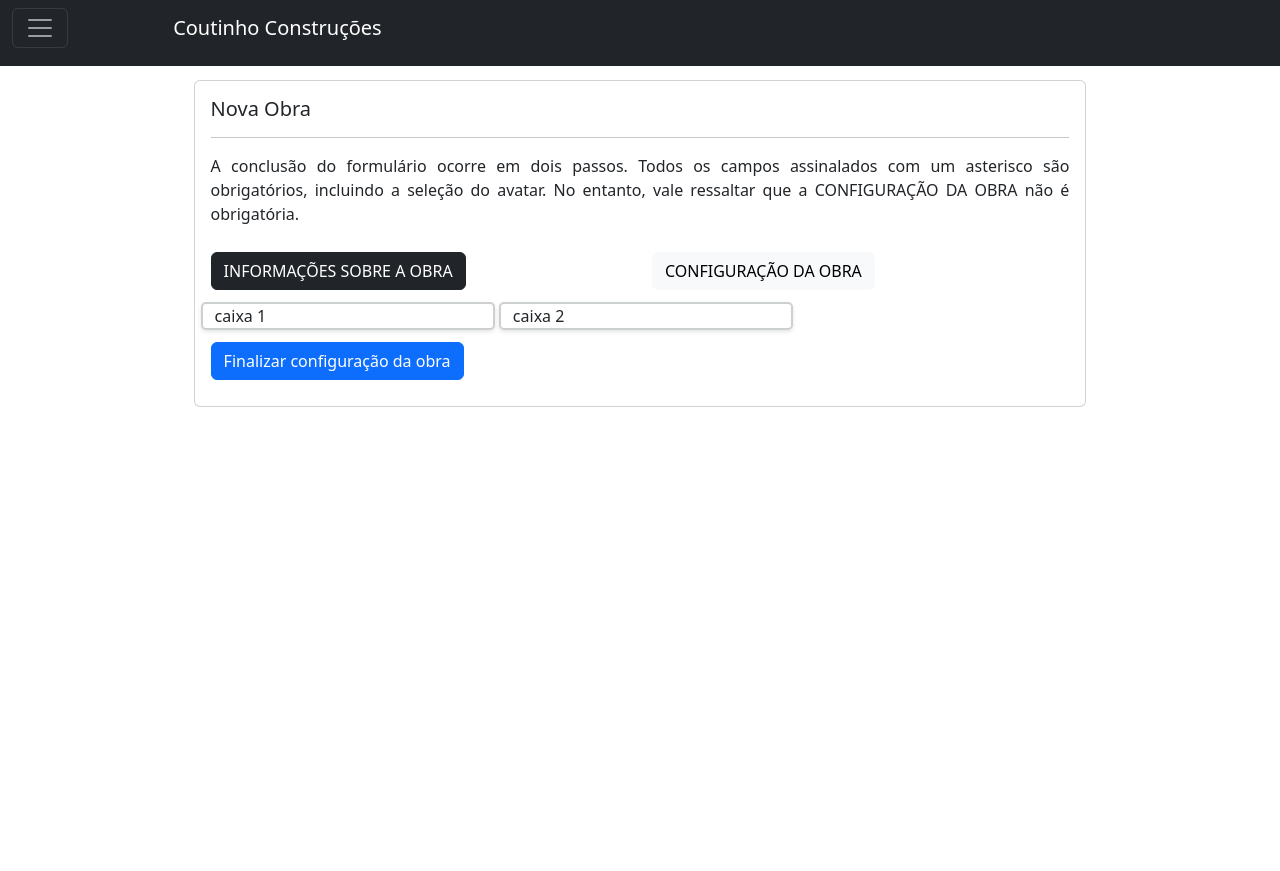
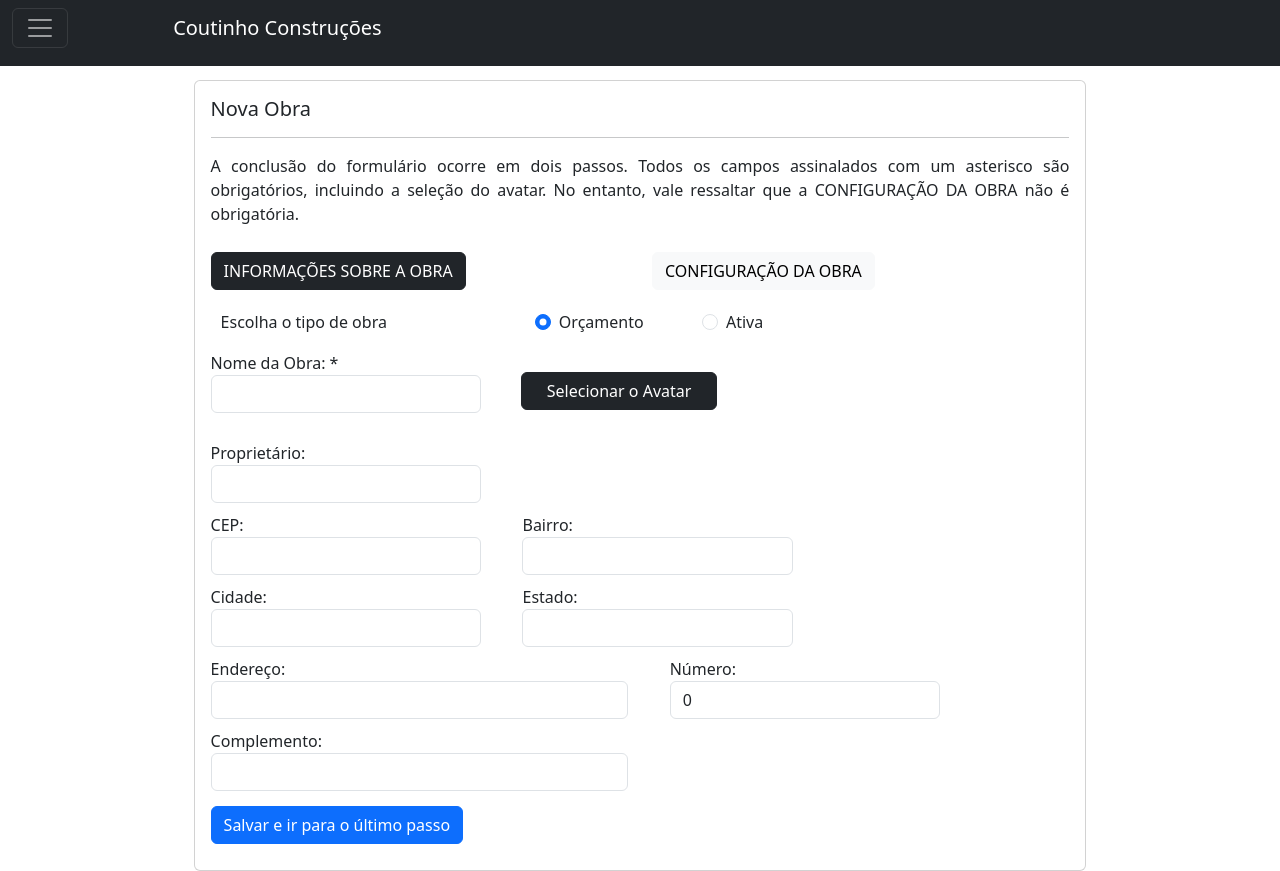
Before and after one commit to wladyband/dashBoard-model, a React (Create React App) app: page / in a window 1280 px wide. Before the commit the page ends 800 px from the top, so only its background shows below. Built offline with nearby package versions, Linux system fonts and the light colour scheme.

Commit message:
criando segunda tela para cadastramento da obra

```diff
--- a/src/App.js
+++ b/src/App.js
@@ -9,6 +9,7 @@ import RegisterUser from "./views/user/registerUser";
 import Navbar from "./views/components/navbar";
 import CreatingConstruction from "./views/construction/creatingPrimaryConstruction";
 import CreatingSecondaryConstruction from "./views/construction/creatingSecondaryConstruction";
+import CreatingPrimaryConstruction from "./views/construction/creatingPrimaryConstruction";
 
 class App extends React.Component {
  render(){
@@ -16,7 +17,7 @@ class App extends React.Component {
     <>
     <Navbar/>
       <div>
-        <CreatingSecondaryConstruction/>
+        <CreatingPrimaryConstruction/>
       </div>
     </>
   )
--- /dev/null
+++ b/src/views/construction/components/firstColumn.js
@@ -0,0 +1,25 @@
+import React from 'react';
+
+const wordsWithIcons = [
+  { word: 'Maçã' },
+  { word: 'Banana' },
+  { word: 'Pera' },
+];
+
+function FirstColumn({ onWordSelect }) {
+  return (
+    <div className="column text_step_combo">
+       <span style={{ marginBottom: '10px' }}>Todas as etapas</span>
+      <ul className='list-unstyled'>
+        {wordsWithIcons.map(({ word, icon }) => (
+          <li key={word} onClick={() => onWordSelect(word)}>
+            <span>{word}</span>
+              <i className={`bi bi-patch-check`} style={{ marginLeft: '5px' }}></i>
+          </li>
+        ))}
+      </ul>
+    </div>
+  );
+}
+
+export default FirstColumn;
--- /dev/null
+++ b/src/views/construction/components/secondColumn.js
@@ -0,0 +1,19 @@
+import React from 'react';
+
+function SecondColumn({ selectedWords, onWordRemove }) {
+  return (
+    <div className="column text_step_combo">
+      <span >Etapas da obra</span>
+      <ul className='list-unstyled'>
+        {selectedWords.map((word, index) => (
+          <li key={index} onClick={() => onWordRemove(index)}>
+           <span>{word}</span>
+              <i className={`bi bi-patch-minus-fill`} style={{ marginLeft: '5px' }}></i>
+          </li>
+        ))}
+      </ul>
+    </div>
+  );
+}
+
+export default SecondColumn;
--- a/src/views/construction/creatingPrimaryConstruction.js
+++ b/src/views/construction/creatingPrimaryConstruction.js
@@ -2,44 +2,31 @@ import React from 'react';
 import Card from '../components/card';
 import FormGroup from '../components/form-group';
 import '../css/button.css';
+import Construction from '../model/Construction';
 
 class CreatingPrimaryConstruction extends React.Component {
 
   constructor(props) {
     super(props);
     this.state = {
-         nameOfTheWork: '',
-        propertyOwner: '',
-        zipCode: '',
-        cityNeighborhood: '',
-        city: '',
-        cityStatus: '',
-        cityAddress: '',
-        addressNumber: '',
-        complement: '',
-        selectedOption: 'Orçamento',
+      construction: new Construction(),
     };
   }
 
     saveWorkRecord = () =>{
-        console.log('Nome da Obra: ', this.state.nameOfTheWork)
-        console.log('Nome do Proprietário: ', this.state.propertyOwner)
-        console.log('CEP: ', this.state.zipCode)
-        console.log('Endereo da cidade: ', this.state.cityAddress)
-        console.log('Bairro da cidade: ', this.state.cityNeighborhood)
-        console.log('Nome da cidade: ', this.state.city)
-        console.log('Estado da cidade: ', this.state.cityStatus)
-        console.log('Número do endereço: ', this.state.addressNumber)
-        console.log('Complemento: ', this.state.complement)
-        console.log('Tipo de obra selecionado:', this.state.selectedOption);
+      console.log('Dados do Formulário: ', this.state.construction);
     }
 
 
-   handleOptionChange = (event, component) => {
+handleOptionChange = (event) => {
   this.setState({
+    construction: {
+      ...this.state.construction,
       selectedOption: event.target.value,
+    },
   });
 };
+
 
   render() {
     return (
@@ -72,8 +59,8 @@ class CreatingPrimaryConstruction extends React.Component {
                         className="form-check-input"
                         name="constructionType"
                         value="Orçamento"
-                        checked={this.state.selectedOption === 'Orçamento'}
-                        onChange={(event) => this.handleOptionChange(event, event.target)}
+                        checked={this.state.construction.selectedOption === 'Orçamento'}
+                        onChange={(event) => this.handleOptionChange(event)}
                       />
                       Orçamento
                     </label>
@@ -87,20 +74,22 @@ class CreatingPrimaryConstruction extends React.Component {
                         className="form-check-input"
                         name="constructionType"
                         value="Ativa"
-                        checked={this.state.selectedOption === 'Ativa'}
-                        onChange={this.handleOptionChange}
+                        checked={this.state.construction.selectedOption === 'Ativa'}
+                        onChange={(event) => this.handleOptionChange(event)}
                       />
                       Ativa
                     </label>
                   </div>
                 </div>
               </div>
+
               <div className="row">
                 <div className='col-lg-4' >
                 <FormGroup label="Nome da Obra: *" htmlFor="">
-                              <input type="text"
-                              value={this.state.nameOfTheWork}
-                              onChange={(e) => this.setState({ nameOfTheWork: e.target.value })}
+                  <input
+                    type="text"
+                    value={this.state.construction.nameOfTheWork}
+                    onChange={(e) => this.setState({ construction: { ...this.state.construction, nameOfTheWork: e.target.value } })}
                     id="inputNameOfTheWork"
                     className="form-control"
                   />
@@ -114,14 +103,21 @@ class CreatingPrimaryConstruction extends React.Component {
               </div>
                <div className="row">
                 <div className='col-lg-4' style={{ marginRight: '2.0%'}}>
-                   <FormGroup label="Proprietário:" htmlFor="" >
-                              <input type="text"
-                              value={this.state.propertyOwner}
-                              onChange={(e) => this.setState({ propertyOwner : e.target.value })}
+               <FormGroup label="Proprietário:" htmlFor="">
+                  <input
+                    type="text"
+                    value={this.state.construction.propertyOwner}
+                    onChange={(e) => this.setState({
+                      construction: {
+                        ...this.state.construction,
+                        propertyOwner: e.target.value
+                      }
+                    })}
                     id="inputPropertyOwner"
                     className="form-control"
                   />
                 </FormGroup>
+
                 </div>
                 <div className='col-lg-6'>
                     {/* <FormGroup label="Email:" htmlFor="">
@@ -133,83 +129,129 @@ class CreatingPrimaryConstruction extends React.Component {
                 </div>
               </div>
             <div className="row">
-                <div className='col-lg-4' style={{ marginRight: '2.0%'}}>
-                   <FormGroup label="CEP:" htmlFor="" >
-                              <input type="text"
-                              value={this.state.zipCode}
-                              onChange={(e) => this.setState({ zipCode : e.target.value })}
+              <div className='col-lg-4' style={{ marginRight: '2.0%' }}>
+                <FormGroup label="CEP:" htmlFor="">
+                  <input
+                    type="text"
+                    value={this.state.construction.zipCode}
+                    onChange={(e) => this.setState({
+                      construction: {
+                        ...this.state.construction,
+                        zipCode: e.target.value
+                      }
+                    })}
                     id="inputZipCode"
                     className="form-control"
                   />
                 </FormGroup>
               </div>
-                  <div className='col-lg-4' style={{ marginRight: '2.0%'}}>
-                   <FormGroup label="Bairro:" htmlFor="" >
-                              <input type="text"
-                              value={this.state.cityNeighborhood}
-                              onChange={(e) => this.setState({ cityNeighborhood : e.target.value })}
+              <div className='col-lg-4' style={{ marginRight: '2.0%' }}>
+                <FormGroup label="Bairro:" htmlFor="">
+                  <input
+                    type="text"
+                    value={this.state.construction.cityNeighborhood}
+                    onChange={(e) => this.setState({
+                      construction: {
+                        ...this.state.construction,
+                        cityNeighborhood: e.target.value
+                      }
+                    })}
                     id="inputCityNeighborhood"
                     className="form-control"
                   />
                 </FormGroup>
               </div>
             </div>
+
            <div className="row">
-                <div className='col-lg-4' style={{ marginRight: '2.0%'}}>
-                   <FormGroup label="Cidade:" htmlFor="" >
-                              <input type="text"
-                              value={this.state.city}
-                              onChange={(e) => this.setState({ city : e.target.value })}
+              <div className='col-lg-4' style={{ marginRight: '2.0%' }}>
+                <FormGroup label="Cidade:" htmlFor="">
+                  <input
+                    type="text"
+                    value={this.state.construction.city}
+                    onChange={(e) => this.setState({
+                      construction: {
+                        ...this.state.construction,
+                        city: e.target.value
+                      }
+                    })}
                     id="inputCity"
                     className="form-control"
                   />
                 </FormGroup>
               </div>
-                  <div className='col-lg-4' style={{ marginRight: '2.0%'}}>
-                   <FormGroup label="Estado:" htmlFor="" >
-                              <input type="text"
-                              value={this.state.cityStatus}
-                              onChange={(e) => this.setState({ cityStatus : e.target.value })}
+              <div className='col-lg-4' style={{ marginRight: '2.0%' }}>
+                <FormGroup label="Estado:" htmlFor="">
+                  <input
+                    type="text"
+                    value={this.state.construction.cityStatus}
+                    onChange={(e) => this.setState({
+                      construction: {
+                        ...this.state.construction,
+                        cityStatus: e.target.value
+                      }
+                    })}
                     id="inputCityStatus"
                     className="form-control"
                   />
                 </FormGroup>
               </div>
             </div>
+
               <div className="row">
-                <div className='col-lg-6' style={{ marginRight: '2.0%'}}>
-                   <FormGroup label="Endereço:" htmlFor="" >
-                              <input type="text"
-                              value={this.state.cityAddress}
-                              onChange={(e) => this.setState({ cityAddress : e.target.value })}
+                <div className='col-lg-6' style={{ marginRight: '2.0%' }}>
+                  <FormGroup label="Endereço:" htmlFor="">
+                    <input
+                      type="text"
+                      value={this.state.construction.cityAddress}
+                      onChange={(e) => this.setState({
+                        construction: {
+                          ...this.state.construction,
+                          cityAddress: e.target.value
+                        }
+                      })}
                       id="inputCityAddress"
                       className="form-control"
                     />
                   </FormGroup>
                 </div>
                 <div className='col-lg-4'>
-                    <FormGroup label="Número:" htmlFor="" >
-                              <input type="text"
-                              value={this.state.addressNumber}
-                              onChange={(e) => this.setState({ addressNumber : e.target.value })}
+                  <FormGroup label="Número:" htmlFor="">
+                    <input
+                      type="text"
+                      value={this.state.construction.addressNumber}
+                      onChange={(e) => this.setState({
+                        construction: {
+                          ...this.state.construction,
+                          addressNumber: e.target.value
+                        }
+                      })}
                       id="inputAddressNumber"
                       className="form-control"
                     />
                   </FormGroup>
                 </div>
               </div>
+
          <div className="row">
             <div className='col-lg-6'>
-                    <FormGroup label="Complemento:" htmlFor="" >
-                              <input type="text"
-                              value={this.state.complement}
-                              onChange={(e) => this.setState({ complement : e.target.value })}
+              <FormGroup label="Complemento:" htmlFor="">
+                <input
+                  type="text"
+                  value={this.state.construction.complement}
+                  onChange={(e) => this.setState({
+                    construction: {
+                      ...this.state.construction,
+                      complement: e.target.value
+                    }
+                  })}
                   id="inputComplement"
                   className="form-control"
                 />
               </FormGroup>
             </div>
           </div>
+
                 <button onClick={this.saveWorkRecord} type="button" className="btn btn-primary">
                                 Salvar e ir para o último passo
                 </button>
--- a/src/views/construction/creatingSecondaryConstruction.js
+++ b/src/views/construction/creatingSecondaryConstruction.js
@@ -2,45 +2,41 @@ import React from 'react';
 import Card from '../components/card';
 import FormGroup from '../components/form-group';
 import '../css/button.css';
-import './styles/creatingSecondaryConstruction.css'
+import './styles/creatingSecondaryConstruction.css';
+import FirstColumn from './components/firstColumn';
+import SecondColumn from './components/secondColumn';
 
 class CreatingSecondaryConstruction extends React.Component {
-
   constructor(props) {
     super(props);
     this.state = {
-         nameOfTheWork: '',
-        propertyOwner: '',
-        zipCode: '',
-        cityNeighborhood: '',
-        city: '',
-        cityStatus: '',
-        cityAddress: '',
-        addressNumber: '',
-        complement: '',
-        selectedOption: 'Orçamento',
+      nameOfTheWork: '',
+      selectedWords: [],
     };
   }
 
-    saveWorkRecord = () =>{
-        console.log('Nome da Obra: ', this.state.nameOfTheWork)
-        console.log('Nome do Proprietário: ', this.state.propertyOwner)
-        console.log('CEP: ', this.state.zipCode)
-        console.log('Endereo da cidade: ', this.state.cityAddress)
-        console.log('Bairro da cidade: ', this.state.cityNeighborhood)
-        console.log('Nome da cidade: ', this.state.city)
-        console.log('Estado da cidade: ', this.state.cityStatus)
-        console.log('Número do endereço: ', this.state.addressNumber)
-        console.log('Complemento: ', this.state.complement)
-        console.log('Tipo de obra selecionado:', this.state.selectedOption);
+  saveWorkRecord = () => {
+    console.log('Nome da Obra: ', this.state.nameOfTheWork);
+    console.log('Palavras Selecionadas: ', this.state.selectedWords);
+  };
+
+  handleWordSelect = (word) => {
+    if (!this.state.selectedWords.includes(word)) {
+      this.setState((prevState) => ({
+        selectedWords: [...prevState.selectedWords, word],
+      }), () => {
+        console.log('Palavras Selecionadas Atualizadas:', this.state.selectedWords);
+      });
     }
+  };
 
-
-   handleOptionChange = (event, component) => {
-        this.setState({
-            selectedOption: event.target.value,
-        });
-    };
+ handleWordRemove = (index) => {
+    const updatedSelectedWords = [...this.state.selectedWords];
+    updatedSelectedWords.splice(index, 1);
+    this.setState({ selectedWords: updatedSelectedWords }, () => {
+      console.log('Palavras Selecionadas Atualizadas:', this.state.selectedWords);
+    });
+  };
 
   render() {
     return (
@@ -48,29 +44,20 @@ class CreatingSecondaryConstruction extends React.Component {
         <div className='row'>
           <div className="col-md-12 mx-auto d-flex align-items-center">
             <Card title='Nova Obra' style={{ width: '80%', margin: 'auto'}}>
+
               <div className="row">
-                <div className='col-lg-12'>
-                  <p style={{ textAlign: 'justify' }}>A conclusão do formulário ocorre em dois passos. Todos os campos assinalados com um asterisco são obrigatórios, incluindo a seleção do avatar. No entanto, vale ressaltar que a CONFIGURAÇÃO DA OBRA não é obrigatória.</p>
+                <div className="col-md-5 step_combo">
+                  <FirstColumn onWordSelect={this.handleWordSelect} />
+                </div>
+                <div className="col-md-5 step_combo">
+                  <SecondColumn
+                    selectedWords={this.state.selectedWords}
+                    onWordRemove={this.handleWordRemove}
+                  />
                 </div>
               </div>
-              <div className="row">
-                <div className='col-lg-6'>
-                  <button type="button" className="btn btn-dark" >INFORMAÇÕES SOBRE A OBRA</button>
-                </div>
-                <div className='col-lg-6'>
-                  <button type="button" className="btn btn-light">CONFIGURAÇÃO DA OBRA</button>
-                </div>
-              </div>
-               <div className="row">
-                <div className='col-lg-4 step_combo'>
-                  caixa 1
-                </div>
-                <div className='col-lg-4 step_combo'>
-                  caixa 2
-                </div>
-              </div>
-              <button onClick={this.saveWorkRecord} type="button" className="btn btn-primary">
-                                Finalizar configuração da obra
+                <button onClick={this.saveWorkRecord} type="button" className="btn btn-primary">
+                                Salvar e ir para o último passo
                 </button>
             </Card>
           </div>
--- a/src/views/construction/styles/creatingSecondaryConstruction.css
+++ b/src/views/construction/styles/creatingSecondaryConstruction.css
@@ -2,5 +2,9 @@
   border: 2px solid #cdd0d0;
   border-radius: 5px;
   box-shadow: 0 2px 4px rgba(0, 0, 0, 0.1);
-  margin: 2px;
+  margin: 1.7%;
 }
+
+.text_step_combo{
+    margin: 10px;
+}
--- /dev/null
+++ b/src/views/model/Construction.js
@@ -0,0 +1,27 @@
+class Construction {
+  constructor(
+    nameOfTheWork = '',
+    propertyOwner = '',
+    zipCode = '',
+    cityNeighborhood = '',
+    city = '',
+    cityStatus = '',
+    cityAddress = '',
+    addressNumber = 0,
+    complement = '',
+    selectedOption = 'Orçamento'
+  ) {
+    this.nameOfTheWork = nameOfTheWork;
+    this.propertyOwner = propertyOwner;
+    this.zipCode = zipCode;
+    this.cityNeighborhood = cityNeighborhood;
+    this.city = city;
+    this.cityStatus = cityStatus;
+    this.cityAddress = cityAddress;
+    this.addressNumber = addressNumber;
+    this.complement = complement;
+    this.selectedOption = selectedOption;
+  }
+}
+
+export default Construction;
```
Lines whose indentation alone changed are shown as unchanged.
